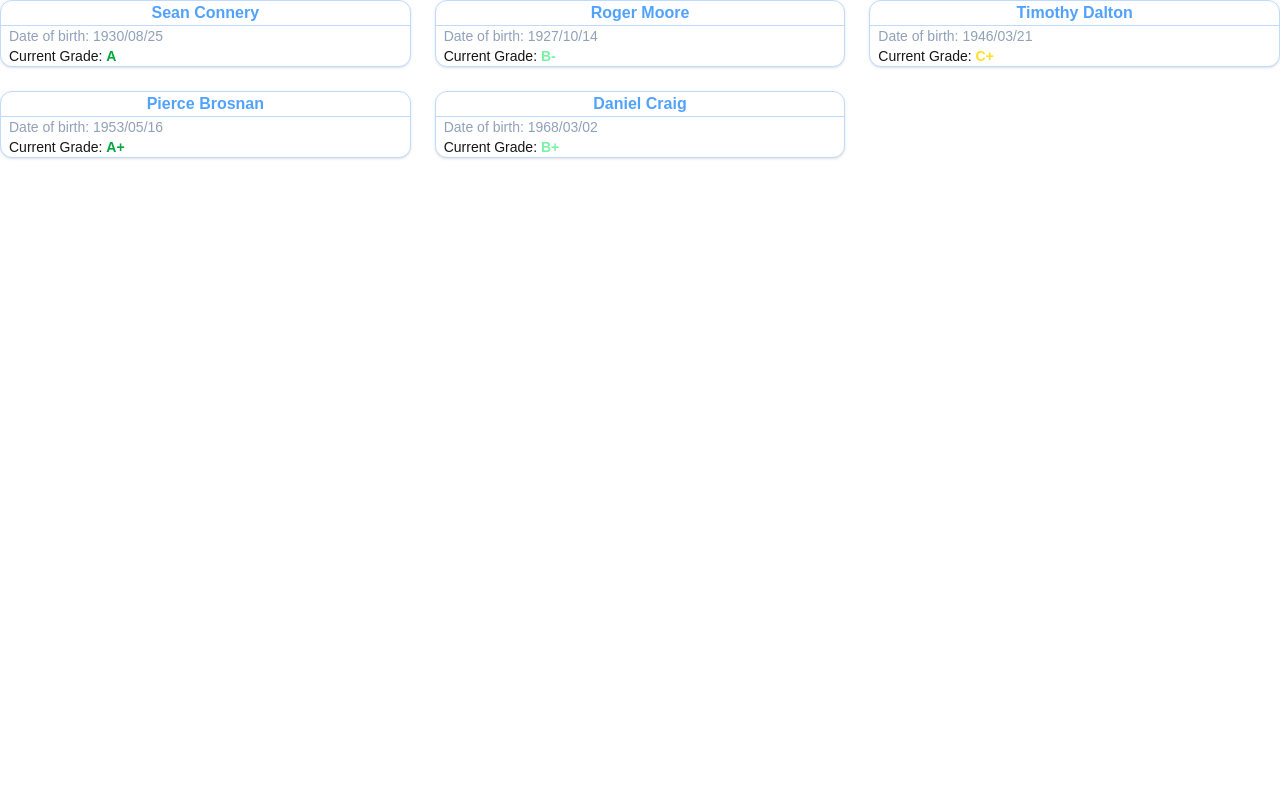
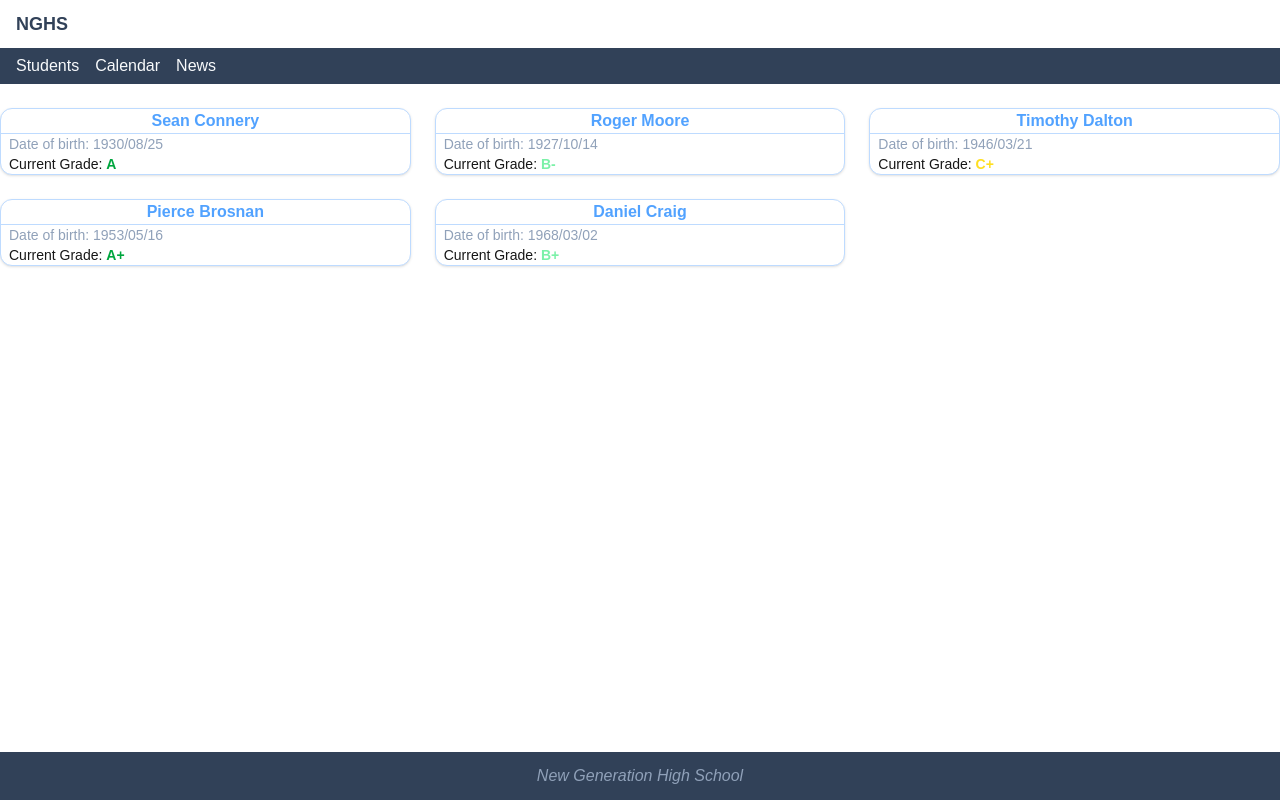
Before and after one commit to PatrickCookSAIT/cprg306b_group15_assignment2_school, a Next.js app: page / in a window 1280 px wide. Built offline with nearby package versions, Linux system fonts and the light colour scheme.

Commit message:
added footer and header

```diff
--- a/app/layout.tsx
+++ b/app/layout.tsx
@@ -1,6 +1,8 @@
 import type { Metadata } from "next";
 import { Geist, Geist_Mono } from "next/font/google";
 import "./globals.css";
+import Navbar from "@/components/NavBar";
+import Footer from "@/components/Footer";
 
 const geistSans = Geist({
   variable: "--font-geist-sans",
@@ -27,7 +29,12 @@ export default function RootLayout({
       lang="en"
       className={`${geistSans.variable} ${geistMono.variable} h-full antialiased`}
     >
-      <body className="min-h-full flex flex-col">{children}</body>
+      <body className="min-h-full flex flex-col">
+        <Navbar />
+        <main className = "flex-1">{children}</main>
+        <Footer />
+      </body>
+
     </html>
   );
 }
--- a/components/Footer.tsx
+++ b/components/Footer.tsx
@@ -0,0 +1,10 @@
+const Footer = () => {
+  return (
+   <footer className = "bg-slate-700 italic text-center text-slate-400 py-3 mt-6 flex justify-evenly">
+    <div>New Generation High School</div>
+   </footer>
+
+  );
+};
+
+export default Footer;
--- a/components/NavBar.tsx
+++ b/components/NavBar.tsx
@@ -0,0 +1,16 @@
+const Navbar = () => {
+  return (
+  <>
+    <div className = "text-slate-700 py-2.5 px-4 text-lg font-bold">NGHS</div>
+    <nav className = "text-slate-50 flex gap-4 bg-slate-700 mb-6 py-1.5 px-4">
+      <div><a href="#" >Students</a></div>
+      <div><a href="#" >Calendar</a></div>
+      <div><a href="#" >News</a></div>
+    </nav>
+
+
+  </>
+  );
+};
+
+export default Navbar;
```
Also changed, not shown: 1 other file (tests, documents, lock files or other folders).
